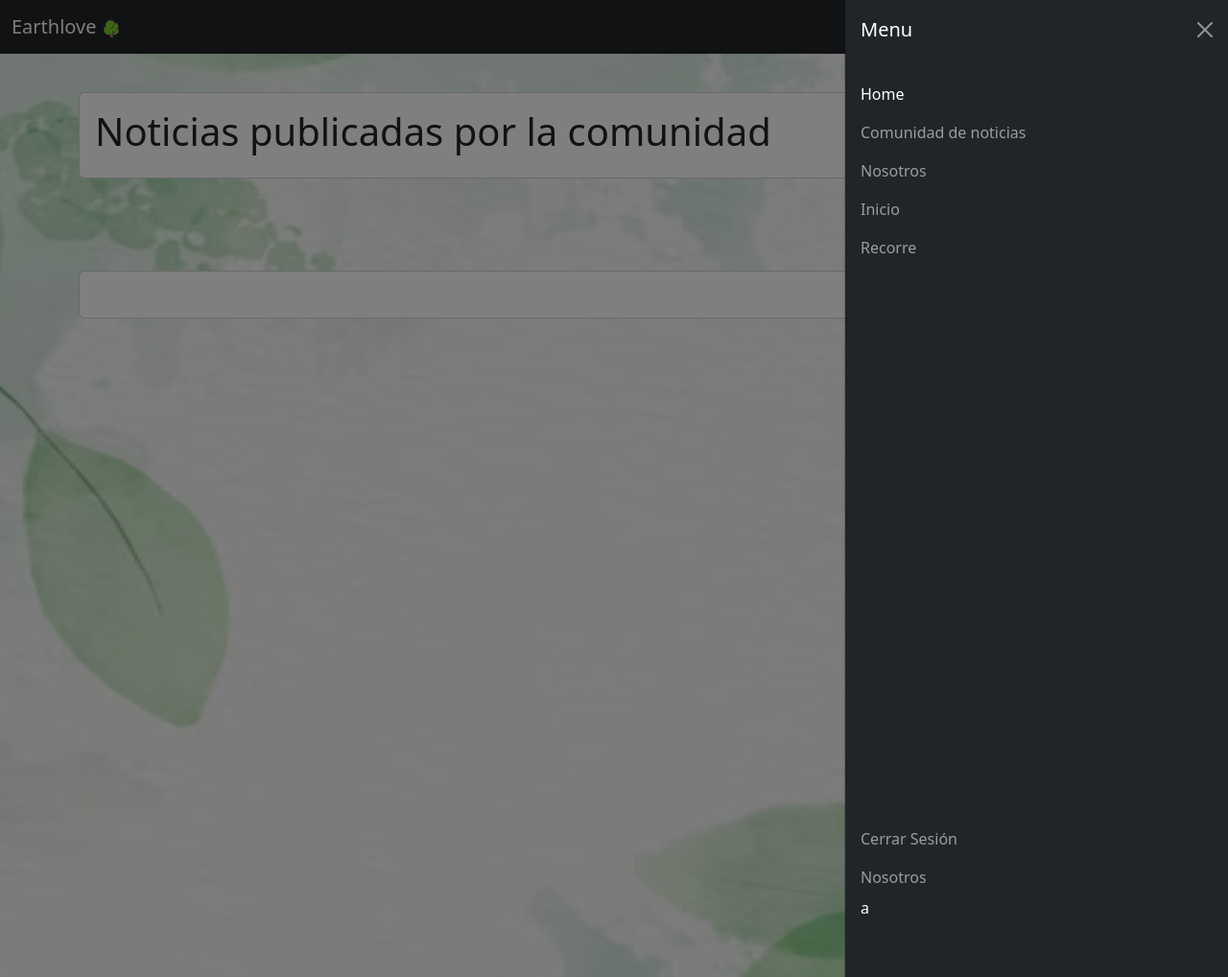
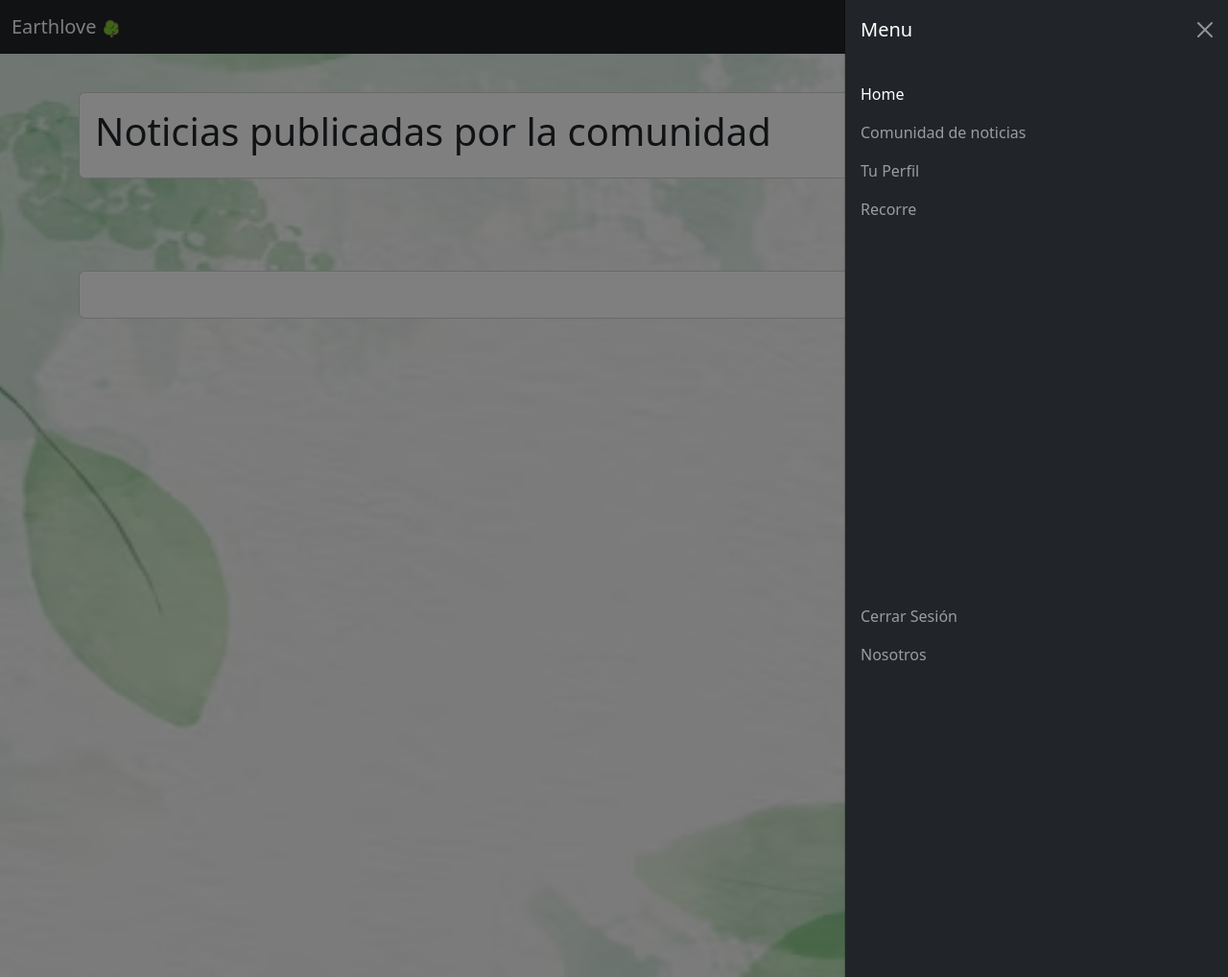
Before and after one commit to faaaabiiii/web-de-chamaquitos, a Django app: page /comunidad/ in a window 1280 px wide, after a click that opens the changed part. Shown: the whole page at 96% size. Run offline with Django 4.2, Linux system fonts and the light colour scheme; the visitor is signed in with stand-in values (Sample User, id 1); data that the repository does not hold is empty.

Commit message:
arreglo de brs

```diff
--- a/homeapp/templates/base.html
+++ b/homeapp/templates/base.html
@@ -36,12 +36,10 @@
                         <li class="nav-item">
                             <a class="nav-link" aria-current="page" href="/comunidad/">Comunidad de noticias</a>
                         </li>
-                        <li class="nav-item">
-                            <a class="nav-link" href="/nosotros">Nosotros</a>
-                        </li>
+
                         {% if user.is_authenticated %}
                         <li class="nav-item">
-                            <a class="nav-link" href="/inicio">Inicio</a>
+                            <a class="nav-link" href="/inicio">Tu Perfil</a>
                         </li>
                         <li class="nav-item">
                             <a class="nav-link" aria-current="page" href="/paisajes/">Recorre</a>
@@ -62,14 +60,7 @@
                         <br>
                         <br>
                         <br>
-                        <br>
-                        <br>
-                        <br>
-                        <br>
-                        <br>
-                        <br>
-                        <br>
-                        <br>
+
                         <li class="nav-item">
                             <a class="nav-link" href="/logout">Cerrar Sesión</a>
                         </li>
@@ -92,16 +83,7 @@
                         <br>
                         <br>
                         <br>
-                        <br>
-                        <br>
-                        <br>
-                        <br>
-                        <br>
-                        <br>
-                        <br>
-                        <br>
-                        <br>
-                        <br>
+
                         <li class="nav-item">
                             <a class="nav-link" href="/signup">Registrate</a>
                         </li>
@@ -110,7 +92,7 @@
                         </li>
                         {% endif %}
                         <li class="nav-item">
-                            <a class="nav-link" href="/nosotros">Nosotros</a> a
+                            <a class="nav-link" href="/nosotros">Nosotros</a>
                         </li>
                 </div>
             </div>
--- a/homeapp/views.py
+++ b/homeapp/views.py
@@ -115,6 +115,7 @@
                     'error': "(*) Has ingresado datos incorrectos en las casillas, vuelve a intentarlo.",
                     }
                 return render(request, "inicio.html", context)
+
 @login_required
 def signout(request):
     logout(request)
@@ -182,6 +183,7 @@
     noticias = Noticias.objects.all()
     return render(request, 'comunidad.html',{'noti': noticias , 'user': user})
 
+@login_required
 def agregar_like(request, id, user):
     noticia = Noticias.objects.get(id=id)
     if user not in noticia.laikeros:
@@ -197,6 +199,7 @@
 def nosotros(request):
     return render(request, "nosotros.html")
 
+@login_required
 def Mipost(request):
     user = request.user
     try:
@@ -205,6 +208,7 @@
     except OperationalError:
         return render(request, "mipost.html", {'post': None, 'error': "* No has publicado una noticia aún."})
 
+@login_required
 def unasola(request, id):
     if request.method == 'GET':
         una = get_object_or_404(Noticias, pk=id)
@@ -219,6 +223,7 @@
         except ValueError:
             return render(request, "una.html", {'una': una, 'form': form, 'error': "Error updating post"})
 
+@login_required
 def delete(request, id):
     noti = get_object_or_404(Noticias, pk= id)
     if request.method == "POST":
```
